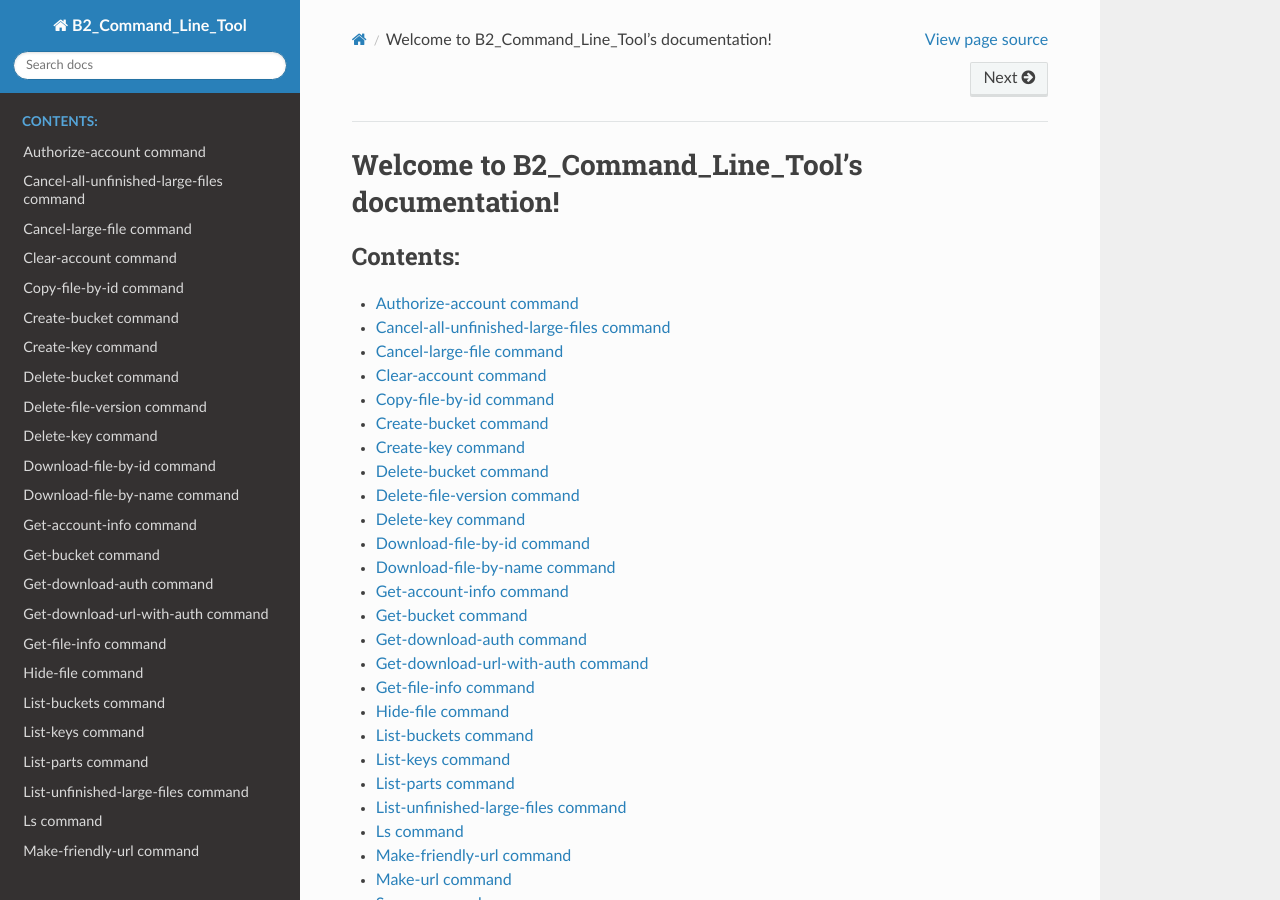
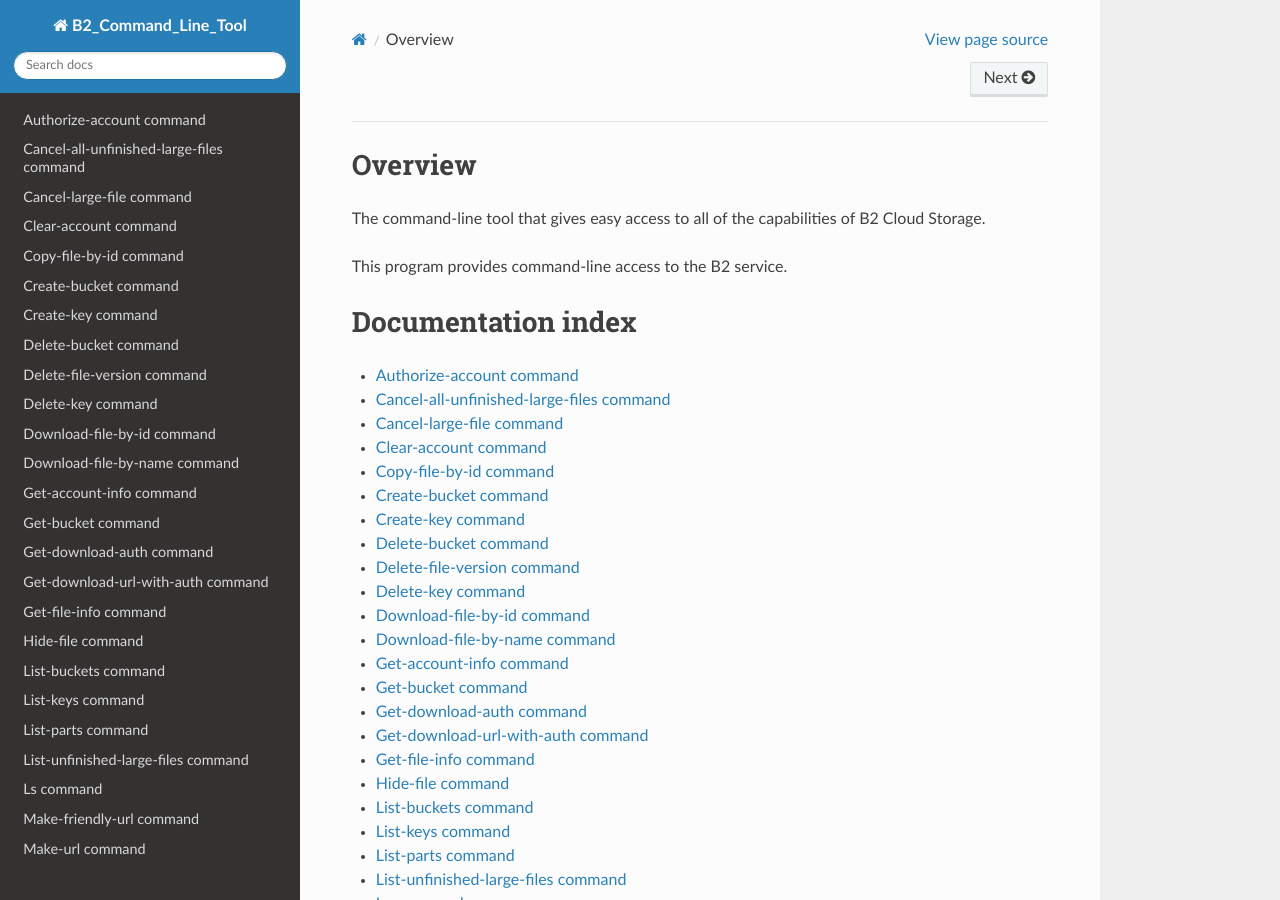
Before and after one commit to Backblaze/B2_Command_Line_Tool, a Sphinx documentation site: the page built from doc/source/index.rst, in a window 1280 px wide and 900 px high. Built offline with Sphinx 7.4.7 and the Read the Docs theme 2.0.0, drawn with Linux system fonts in a browser that asks for light colours; the version number could not be read and is left out.

Commit message:
Update doc index

```diff
--- a/doc/source/index.rst
+++ b/doc/source/index.rst
@@ -1,20 +1,24 @@
-.. B2_Command_Line_Tool documentation master file, created by
-   sphinx-quickstart on Fri Oct 20 18:27:20 2017.
-   You can adapt this file completely to your liking, but it should at least
-   contain the root `toctree` directive.
+#########################################
+Overview
+#########################################
 
-Welcome to B2_Command_Line_Tool's documentation!
-================================================
+The command-line tool that gives easy access to all of the capabilities of B2 Cloud Storage.
+
+This program provides command-line access to the B2 service.
+
+#########################################
+Documentation index
+#########################################
 
 .. toctree::
    :maxdepth: 1
-   :caption: Contents:
    :glob:
 
    subcommands/*
 
+#########################################
 Indices and tables
-==================
+#########################################
 
 * :ref:`genindex`
 * :ref:`modindex`
```
